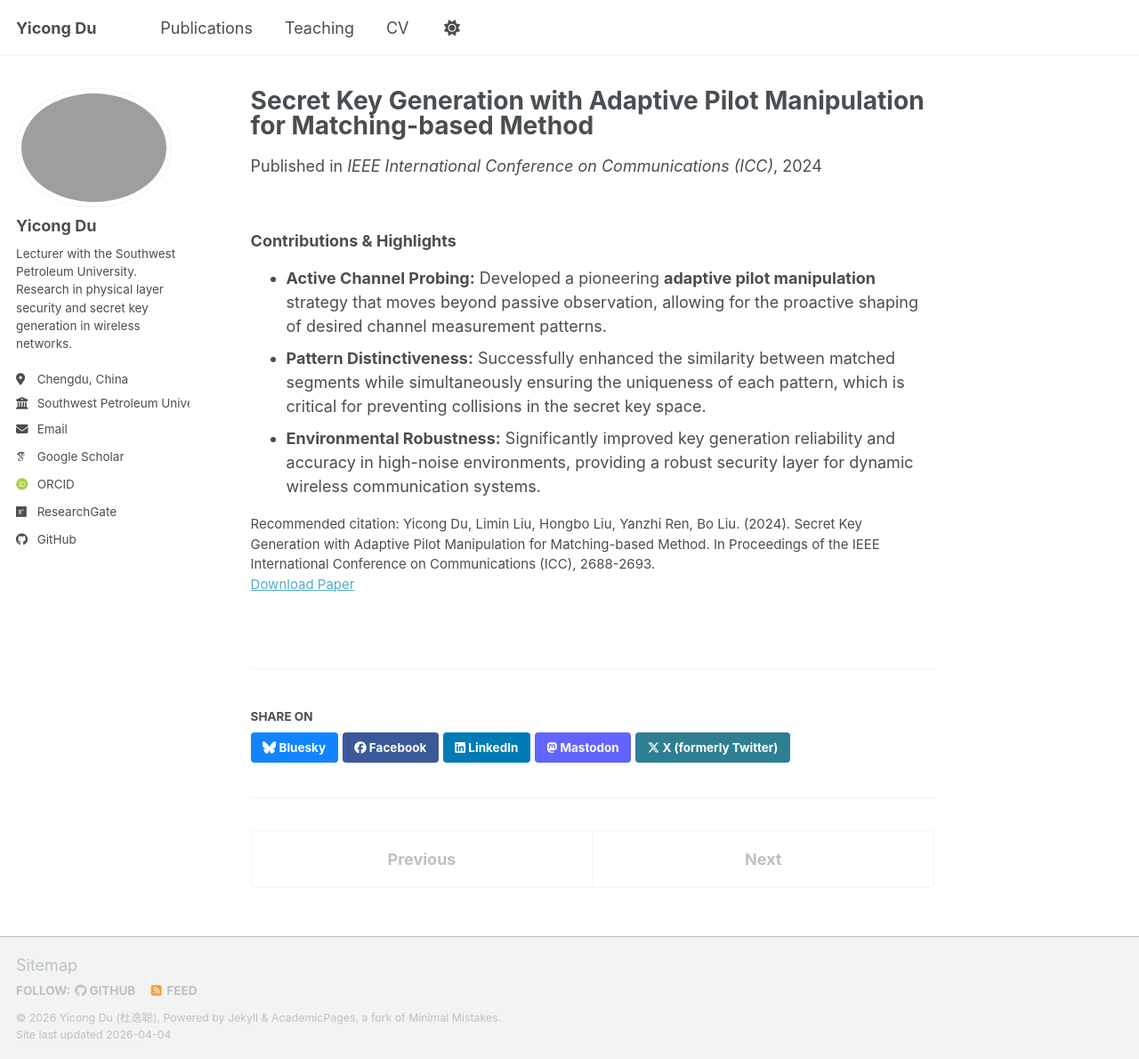
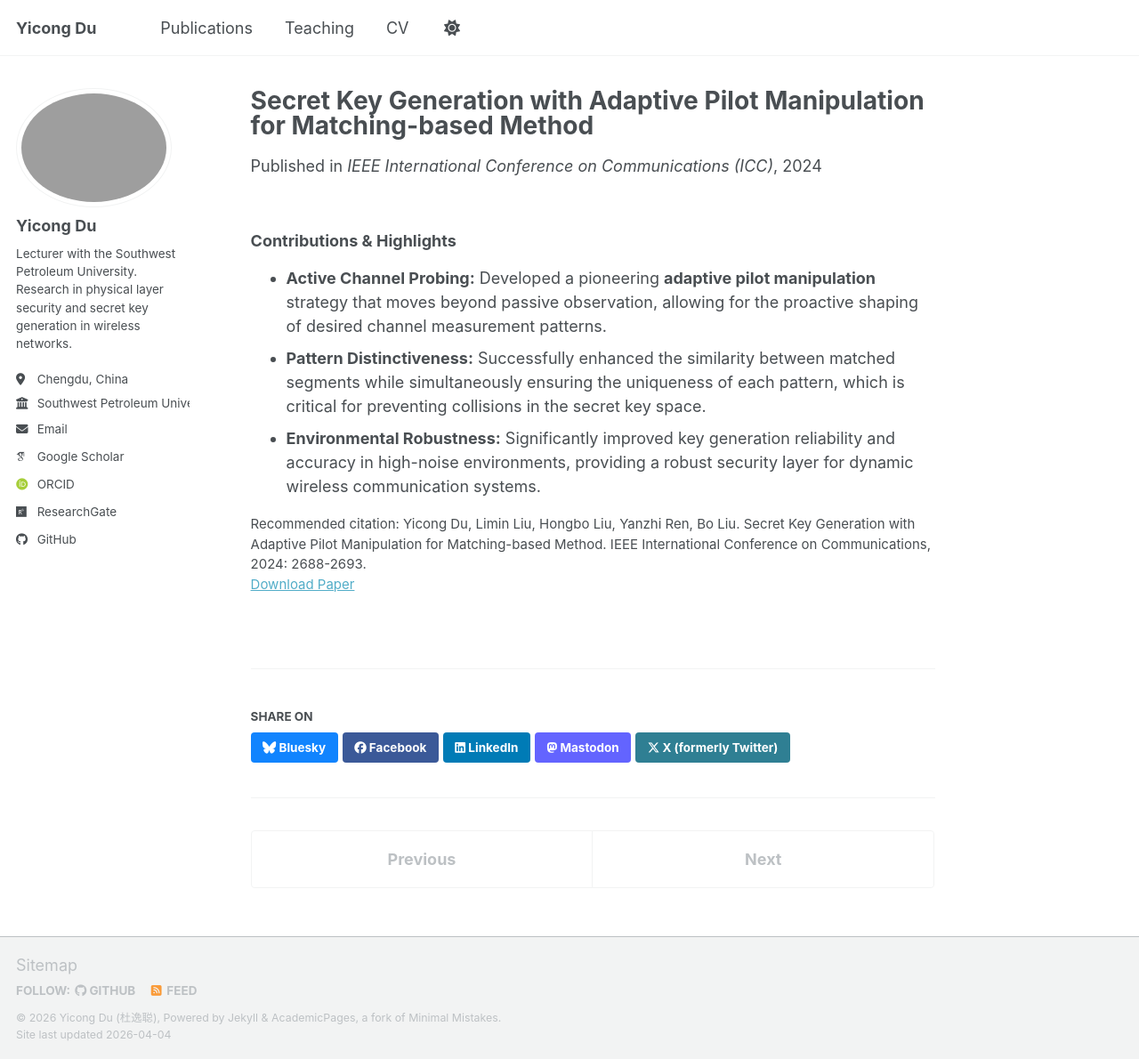
Before and after one commit to DozzzeN/yc_du, a Jekyll site: the page built from _publications/2024-06-09-adaptive-pilot-manipulation.md, in a window 1280 px wide and 1190 px high. Shown: the whole window at 89% size. Built offline with Jekyll 4.4.1, drawn with Linux system fonts in a browser that asks for light colours; some web fonts are replaced; a script bundle is joined from its source files by our own code; library files that are not in the unit come from our copies.

Commit message:
Update and rename 2024-01-01-adaptive-pilot-manipulation.md to 2024-06-09-adaptive-pilot-manipulation.md

```diff
--- a/_publications/2024-01-01-adaptive-pilot-manipulation.md
+++ b/_publications/2024-06-09-adaptive-pilot-manipulation.md
@@ -2,12 +2,12 @@
 title: "Secret Key Generation with Adaptive Pilot Manipulation for Matching-based Method"
 collection: publications
 category: manuscripts
-permalink: /publication/2024-01-01-adaptive-pilot-manipulation
+permalink: /publication/2024-06-09-adaptive-pilot-manipulation
 excerpt: "Proposes an adaptive pilot manipulation strategy to actively shape desired channel measurement patterns."
-date: 2024-01-01
+date: 2024-06-09
 venue: "IEEE International Conference on Communications (ICC)"
 paperurl: "https://ieeexplore.ieee.org/abstract/document/10622605"
-citation: "Yicong Du, Limin Liu, Hongbo Liu, Yanzhi Ren, Bo Liu. (2024). Secret Key Generation with Adaptive Pilot Manipulation for Matching-based Method. In Proceedings of the IEEE International Conference on Communications (ICC), 2688-2693."
+citation: "Yicong Du, Limin Liu, Hongbo Liu, Yanzhi Ren, Bo Liu. Secret Key Generation with Adaptive Pilot Manipulation for Matching-based Method. IEEE International Conference on Communications, 2024: 2688-2693."
 ---
 ### Contributions & Highlights
 * **Active Channel Probing:** Developed a pioneering **adaptive pilot manipulation** strategy that moves beyond passive observation, allowing for the proactive shaping of desired channel measurement patterns.
```
